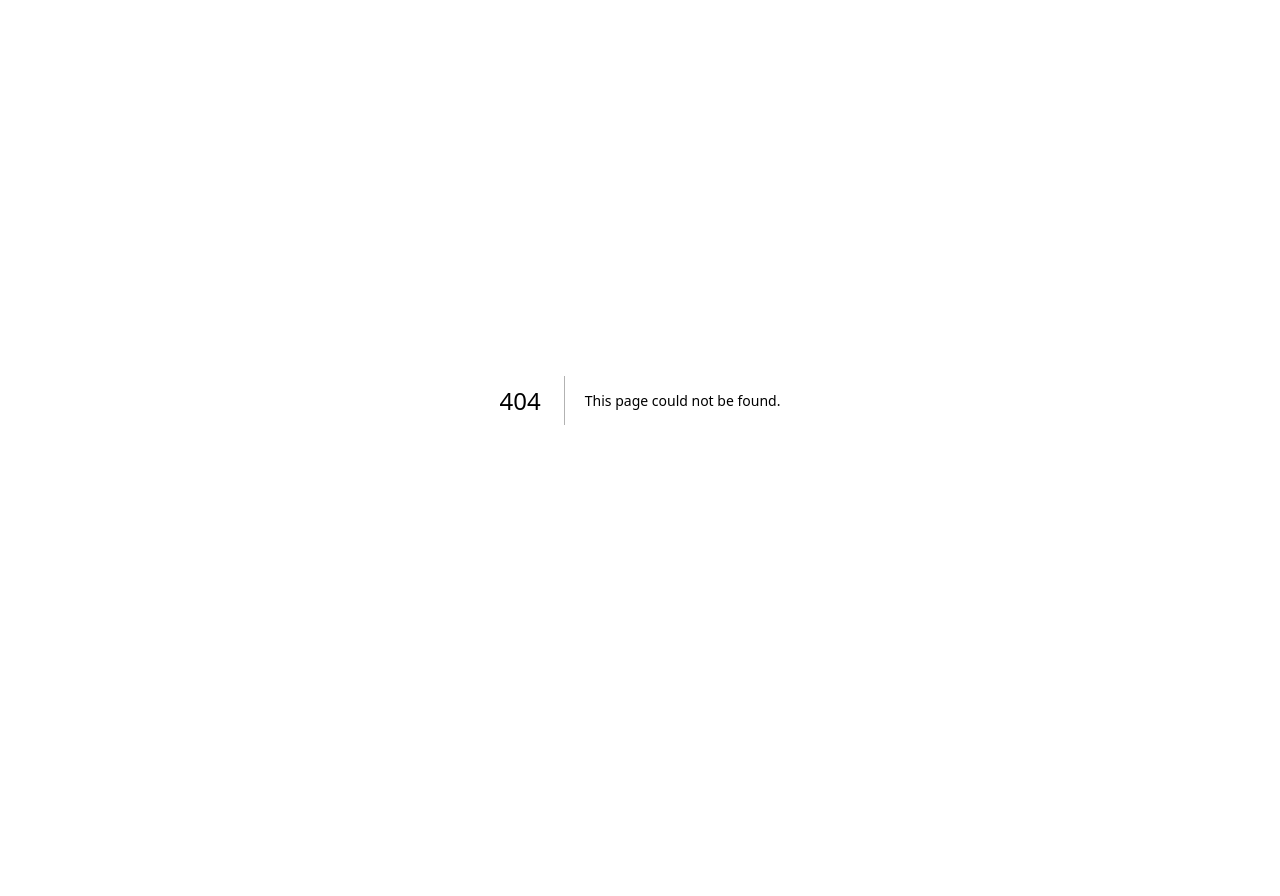
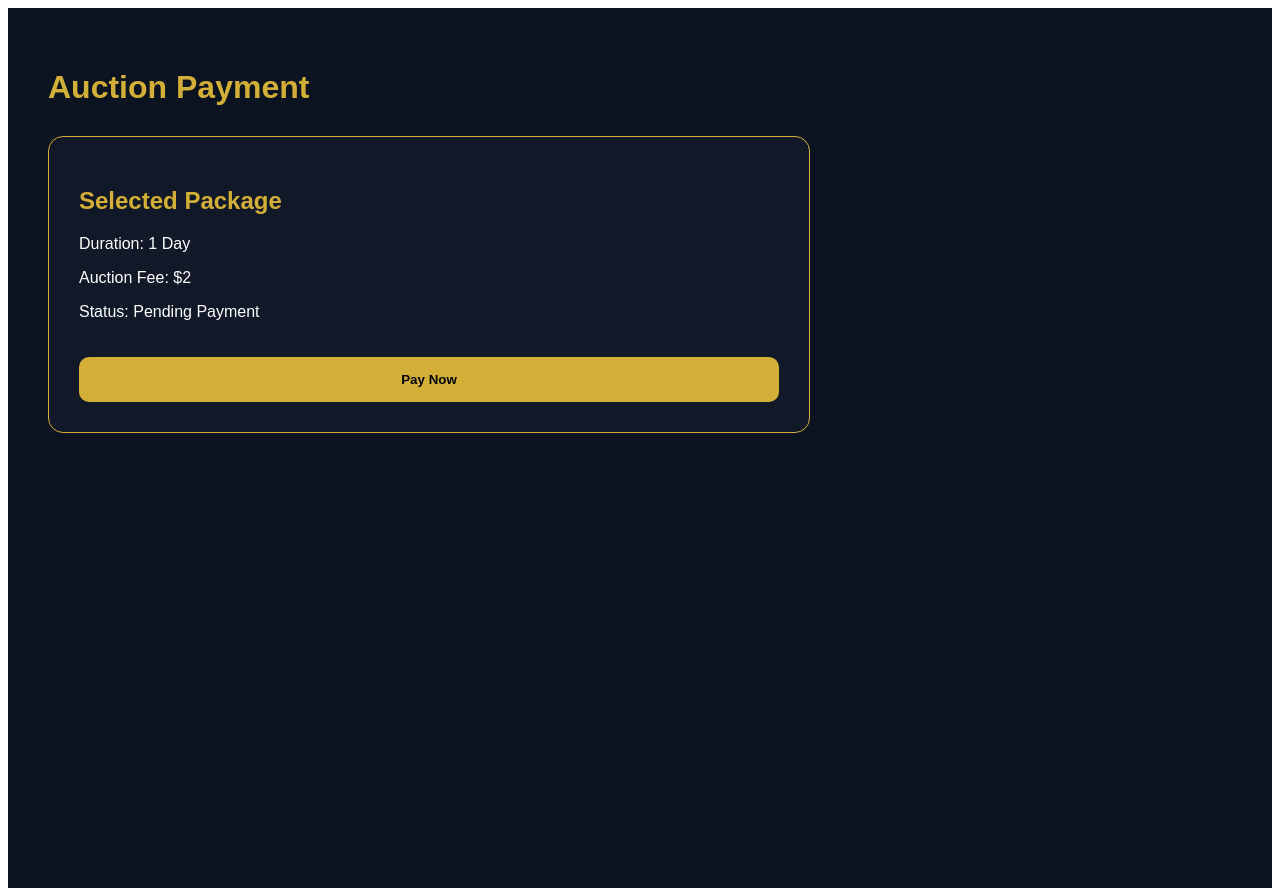
Before and after one commit to ceylongemmarket/Ceylon-gem-market, a Next.js app: page /payment in a window 1280 px wide. Before the commit this address had no page. Before the commit the page ends 800 px from the top, so only its background shows below. Built offline with nearby package versions, Linux system fonts and the light colour scheme.

Commit message:
Create PaymentPage component for auction payments

```diff
--- /dev/null
+++ b/app/payment/page.tsx
@@ -0,0 +1,58 @@
+export default function PaymentPage() {
+  return (
+    <main
+      style={{
+        background: "#0B1220",
+        minHeight: "100vh",
+        color: "#fff",
+        padding: "40px",
+        fontFamily: "Arial, sans-serif",
+      }}
+    >
+      <h1
+        style={{
+          color: "#D4AF37",
+          marginBottom: "30px",
+        }}
+      >
+        Auction Payment
+      </h1>
+
+      <div
+        style={{
+          maxWidth: "700px",
+          background: "#111827",
+          padding: "30px",
+          borderRadius: "15px",
+          border: "1px solid #D4AF37",
+        }}
+      >
+        <h2 style={{ color: "#D4AF37" }}>
+          Selected Package
+        </h2>
+
+        <p>Duration: 1 Day</p>
+
+        <p>Auction Fee: $2</p>
+
+        <p>Status: Pending Payment</p>
+
+        <button
+          style={{
+            width: "100%",
+            background: "#D4AF37",
+            color: "#000",
+            border: "none",
+            padding: "15px",
+            borderRadius: "10px",
+            fontWeight: "bold",
+            cursor: "pointer",
+            marginTop: "20px",
+          }}
+        >
+          Pay Now
+        </button>
+      </div>
+    </main>
+  );
+}
```
